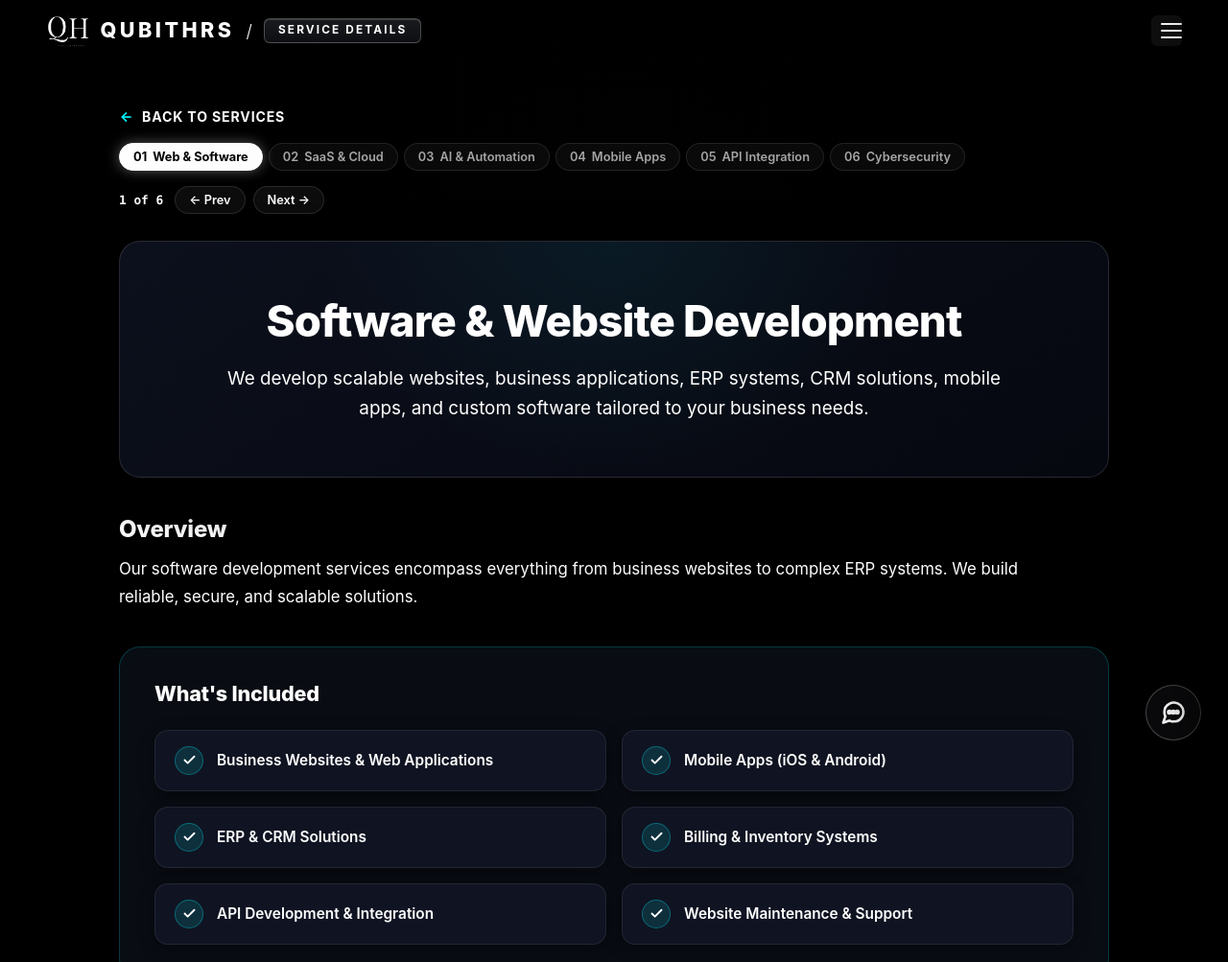
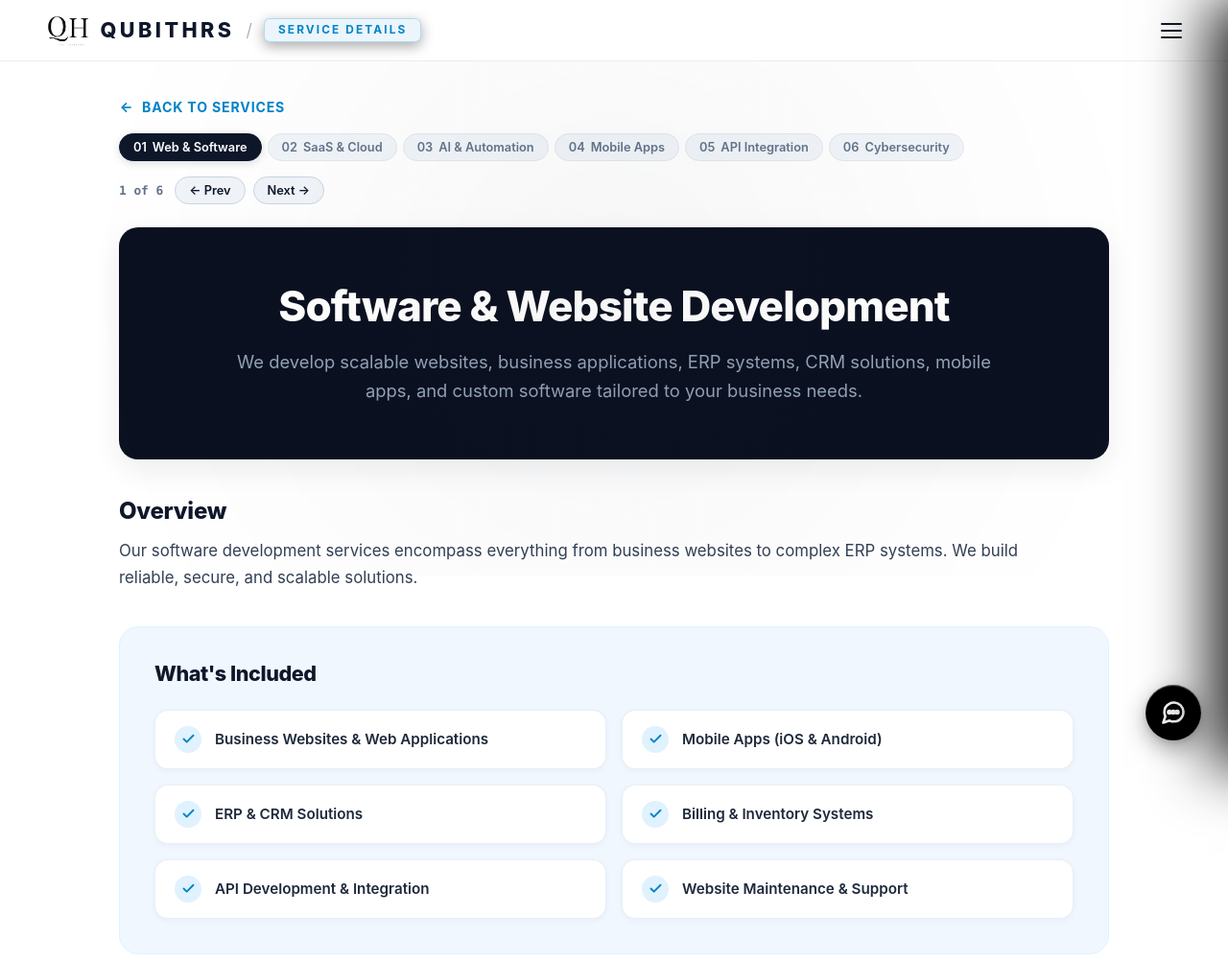
Before and after one commit to saurabhpandey0924-sys/Saurabh-Freelance-Website, a website: page service-detail.html in a window 1280 px wide. Shown: the top 1003 px of the page at 96% size. Drawn offline with Linux system fonts and the light colour scheme.

Commit message:
feat(service-detail): apply exact simple clean effective structure and content matching user reference

```diff
--- a/scripts/main.js
+++ b/scripts/main.js
@@ -730,6 +730,10 @@ function initServiceDetailPage() {
     window.initCleanSpecification();
     return;
   }
+  if (typeof window.initServiceDetailMotion === 'function') {
+    window.initServiceDetailMotion();
+    return;
+  }
 
   const detailContainer = document.getElementById('service-detail-container');
   if (!detailContainer) return;
--- a/scripts/service-detail-clean.js
+++ b/scripts/service-detail-clean.js
@@ -1,7 +1,7 @@
 /**
  * QUBITHRS CLEAN SERVICE SPECIFICATION ENGINE
  * Simple, Clean, Effective Specification Architecture
- * 100% Faithful to User Reference Screenshots & Brand Integration
+ * 100% Faithful to User Reference Screenshots & Simple Content Requirements
  */
 
 (function () {
@@ -16,6 +16,7 @@
     'cybersecurity-defense': 'Cybersecurity'
   };
 
+  // Simple, direct, business-friendly "What's Included" for all 6 divisions
   const WHATS_INCLUDED = {
     'software-web': [
       'Business Websites & Web Applications',
@@ -26,72 +27,75 @@
       'Website Maintenance & Support'
     ],
     'saas-cloud': [
-      'Multi-Tenant SaaS Architecture',
+      'Multi-Tenant SaaS Web Applications',
       'Automated Subscription Billing (Stripe)',
-      'User Access & Role Management (RBAC)',
-      'High-Concurrency Microservices & APIs',
-      'Docker Containerization & CI/CD Pipelines',
-      'Real-Time Analytics & Usage Dashboards'
+      'User Accounts & Role Permissions',
+      'Secure Cloud Database & Storage',
+      'Real-Time Analytics & Admin Dashboards',
+      'Cloud Hosting & 99.9% Uptime Setup'
     ],
     'ai-automation': [
-      'Autonomous AI Agents & Copilots',
-      'Enterprise Hybrid RAG & Vector Search',
-      'Automated CRM & Webhook Pipelines',
-      'Real-Time Token Streaming Engines',
-      'Intelligent Document Extraction & OCR',
-      'Hallucination Guardrails & Evaluation'
+      'Custom AI Chatbots & Support Assistants',
+      'Automated Lead Capture & CRM Workflows',
+      'Smart PDF & Invoice Document Extraction',
+      'WhatsApp & Email AI Auto-Responders',
+      'Internal Knowledge Search & FAQ Bots',
+      'Custom Webhook & Third-Party Automations'
     ],
     'mobile-apps': [
-      'Cross-Platform iOS & Android Apps',
-      'Offline-First Data Sync (SQLite)',
-      'Push Notifications (APNs & FCM)',
-      'Biometric Security (FaceID & Fingerprint)',
-      '60/120 FPS Fluid Gestures & Physics',
-      'App Store & Play Store Submissions'
+      'iOS & Android Apps (React Native & Flutter)',
+      'Offline Data Storage & Sync',
+      'Push Notifications & In-App Alerts',
+      'Biometric Login (FaceID & Fingerprint)',
+      'In-App Purchases & Subscriptions',
+      'App Store & Google Play Store Publishing'
     ],
     'api-integration': [
-      'Custom RESTful & GraphQL API Architecture',
-      'Payment Gateway Integration (Stripe & Razorpay)',
-      'Enterprise ERP & CRM Connectors',
-      'High-Throughput Message Queues (BullMQ)',
-      'Contract-First OpenAPI 3.1 & Typed SDKs',
-      'Circuit Breakers & Rate Limiting'
+      'Custom REST & GraphQL API Backends',
+      'Payment Gateway Integrations (Stripe, Razorpay)',
+      'CRM & ERP System Connectors',
+      'Automated Webhook Processing & Sync',
+      'Third-Party Software & Service Integrations',
+      'Secure Data Export & Reporting APIs'
     ],
     'cybersecurity-defense': [
-      'Penetration Testing & Security Audits',
-      'OWASP Top 10 Application Hardening',
-      'End-to-End Cryptography & Key Management',
-      'Cloudflare Enterprise WAF & DDoS Shields',
-      'Zero-Trust Architecture & Identity RBAC',
-      'SOC2 & GDPR Compliance Preparation'
+      'Web Application & Server Security Audits',
+      'Vulnerability Scanning & Bug Patching',
+      'SSL Certificates & End-to-End Encryption',
+      'Firewall Setup (WAF) & DDoS Protection',
+      'User Access Control & Password Security',
+      '24/7 Security Monitoring & Regular Backups'
     ]
   };
 
+  // Simple, clean, plain English overviews (2 short sentences each)
   const CUSTOM_OVERVIEWS = {
     'software-web': 'Our software development services encompass everything from business websites to complex ERP systems. We build reliable, secure, and scalable solutions.',
-    'saas-cloud': 'We engineer complete SaaS platforms with multi-tenancy, automated subscription billing, resilient cloud microservices, and customer management portals ready for scale.',
-    'ai-automation': 'Harness modern Large Language Models and intelligent agent frameworks to automate complex workflows, extract unstructured documents, and stream low-latency AI responses.',
-    'mobile-apps': 'Deliver fast, intuitive, and responsive mobile experiences across iOS and Android from a single codebase, equipped with offline-first synchronization and biometric security.',
-    'api-integration': 'Connect your disparate tools and power your applications with robust, secure, and lightning-fast RESTful and GraphQL APIs built for high concurrency.',
-    'cybersecurity-defense': 'We architect resilient digital fortifications for web applications, APIs, and cloud infrastructure, eliminating OWASP vulnerabilities and enforcing zero-trust access.'
+    'saas-cloud': 'Our SaaS solutions help you launch and scale subscription software. We handle multi-tenant architecture, automated payments, and reliable cloud infrastructure.',
+    'ai-automation': 'Our AI automation services help you save time and cut operational costs. We build custom AI assistants, automate lead capture, and connect your business tools seamlessly.',
+    'mobile-apps': 'Our mobile engineering services deliver high-quality apps for iPhone and Android. We build responsive interfaces, integrate push notifications, and handle complete store publishing.',
+    'api-integration': 'Our API integration services connect your disparate systems so data flows automatically. We eliminate manual data entry, reduce errors, and ensure reliable real-time sync.',
+    'cybersecurity-defense': 'Our security services protect your company against data breaches, hacking attempts, and malware. We test your systems, fix vulnerabilities, and ensure your customer data is safe.'
   };
 
+  // Simple, direct titles matching the screenshot
   const CUSTOM_TITLES = {
     'software-web': 'Software & Website Development',
     'saas-cloud': 'Custom SaaS & Cloud Architecture',
     'ai-automation': 'AI Agents & Workflow Automation',
-    'mobile-apps': 'Mobile & Cross-Platform Development',
-    'api-integration': 'API Engineering & Enterprise Integration',
+    'mobile-apps': 'Mobile App Development (iOS & Android)',
+    'api-integration': 'API Engineering & System Integration',
     'cybersecurity-defense': 'Cybersecurity & Cloud Defense'
   };
 
+  // Simple, clear subtitles
   const CUSTOM_SUBTITLES = {
     'software-web': 'We develop scalable websites, business applications, ERP systems, CRM solutions, mobile apps, and custom software tailored to your business needs.',
-    'saas-cloud': 'Transform your software vision into an investor-ready SaaS product powered by resilient cloud microservices, multi-tenancy, and subscription billing.',
-    'ai-automation': 'Embed autonomous LLM agents, intelligent RAG vector search, dynamic document analysis, and token-streaming copilots directly into your business workflows.',
-    'mobile-apps': 'High-performance iOS and Android applications built with React Native and Flutter, unified backends, and offline-first Progressive Web Apps (PWA).',
-    'api-integration': 'High-concurrency RESTful and GraphQL APIs, seamless third-party ERP/CRM integrations, payment gateway webhooks, and secure event-driven architectures.',
-    'cybersecurity-defense': 'Defense-grade web application firewalls, penetration testing, zero-trust architectures, and automated vulnerability audits to protect enterprise data.'
+    'saas-cloud': 'We build complete SaaS platforms with recurring subscription billing, user management, and scalable cloud hosting.',
+    'ai-automation': 'We build smart AI chatbots, automated business workflows, and document processing tools tailored to your daily operations.',
+    'mobile-apps': 'We develop fast, user-friendly mobile applications for iOS and Android with modern design, offline support, and smooth performance.',
+    'api-integration': 'We develop secure APIs and connect your software with payment gateways, CRMs, ERPs, and external web services.',
+    'cybersecurity-defense': 'We protect your web applications, servers, and business data with security audits, firewall configuration, and vulnerability patches.'
   };
 
   function initCleanSpecification() {
--- a/service-detail.html
+++ b/service-detail.html
@@ -28,16 +28,16 @@
   <!-- Stylesheets -->
   <link rel="stylesheet" href="styles/main.css?v=12">
   <link rel="stylesheet" href="styles/components.css?v=22">
-  <link rel="stylesheet" href="styles/service-clean.css?v=4">
+  <link rel="stylesheet" href="styles/service-clean.css?v=5">
   <link rel="stylesheet" href="styles/responsive.css?v=15">
 </head>
-<body class="qh-dark-page">
+<body class="qh-clean-detail-page">
   <!-- Navigation Bar -->
   <nav class="navbar transparent-nav" id="navbar">
     <div class="nav-container qh-nav-container">
       <div class="nav-brand-group">
         <a href="index.html" class="nav-brand qh-nav-brand" aria-label="QUBITHRS Tech Solutions Home">
-          <img src="assets/images/qh-logo-transparent.png" alt="QUBITHRS QH Logo" class="qh-brand-img">
+          <img src="assets/images/qh-logo-black-transparent.png" alt="QUBITHRS QH Logo" class="qh-brand-img">
           <span class="qh-brand-title">QUBITHRS</span>
         </a>
         <span class="nav-crumb-separator" aria-hidden="true">/</span>
@@ -257,7 +257,7 @@
 
   <!-- Scripts -->
   <script src="scripts/data.js?v=24"></script>
-  <script src="scripts/service-detail-clean.js?v=3"></script>
+  <script src="scripts/service-detail-clean.js?v=5"></script>
   <script src="scripts/tilt.js"></script>
   <script src="scripts/modal.js"></script>
   <script src="scripts/contact.js?v=23"></script>
--- a/styles/service-clean.css
+++ b/styles/service-clean.css
@@ -1,24 +1,51 @@
 /* ==========================================================================
-   QUBITHRS SPECIFICATION ARCHITECTURE
-   Pattern: Simple, Clean, Minimalist (from User Reference)
-   Theme: QUBITHRS Obsidian Dark Luxury (#000000, #FFFFFF, Electric Cyan #00F0FF)
+   QUBITHRS CLEAN SPECIFICATION PAGE
+   Matches User Reference Architecture: Simple, Clean, Effective
    ========================================================================== */
 
-/* Page Background & Base Tokens */
-body.qh-dark-page {
-  background-color: #000000 !important;
-  color: #FFFFFF !important;
+/* Page Background */
+body.qh-clean-detail-page {
+  background-color: #FFFFFF !important;
+  color: #0F172A !important;
   font-family: var(--font-body);
   margin: 0;
   padding: 0;
-  overflow-x: hidden;
+}
+
+/* Navbar Adaptations for Clean Light Page */
+body.qh-clean-detail-page .navbar {
+  background: rgba(255, 255, 255, 0.94) !important;
+  backdrop-filter: blur(12px) !important;
+  -webkit-backdrop-filter: blur(12px) !important;
+  border-bottom: 1px solid rgba(226, 232, 240, 0.8) !important;
+}
+
+body.qh-clean-detail-page .qh-brand-title {
+  color: #0F172A !important;
+}
+
+body.qh-clean-detail-page .nav-crumb-separator {
+  color: #94A3B8 !important;
+}
+
+body.qh-clean-detail-page .active-page-name {
+  color: #0284C7 !important;
+}
+
+body.qh-clean-detail-page .nav-active-page-pill {
+  background: rgba(2, 132, 199, 0.08) !important;
+  border-color: rgba(2, 132, 199, 0.25) !important;
+}
+
+body.qh-clean-detail-page .hamburger-line {
+  background-color: #0F172A !important;
 }
 
 /* Main Container */
 .clean-spec-wrapper {
   max-width: 1080px;
   margin: 0 auto;
-  padding: 110px 24px 80px 24px;
+  padding: 100px 24px 80px 24px;
 }
 
 /* Top Back Navigation Bar */
@@ -26,7 +53,7 @@ body.qh-dark-page {
   display: flex;
   align-items: center;
   justify-content: space-between;
-  margin-bottom: 28px;
+  margin-bottom: 24px;
   flex-wrap: wrap;
   gap: 16px;
 }
@@ -35,20 +62,19 @@ body.qh-dark-page {
   display: inline-flex;
   align-items: center;
   gap: 8px;
-  color: #00F0FF;
+  color: #0284C7;
   font-family: var(--font-heading);
   font-size: 0.88rem;
   font-weight: 700;
   letter-spacing: 0.06em;
   text-transform: uppercase;
   text-decoration: none;
-  transition: all 0.25s cubic-bezier(0.16, 1, 0.3, 1);
+  transition: all 0.2s ease;
 }
 
 .btn-back-services:hover {
-  color: #FFFFFF;
-  transform: translateX(-4px);
-  text-shadow: 0 0 10px rgba(0, 240, 255, 0.5);
+  color: #0369A1;
+  transform: translateX(-3px);
 }
 
 .clean-division-pills {
@@ -66,9 +92,9 @@ body.qh-dark-page {
   font-family: var(--font-heading);
   font-size: 0.8rem;
   font-weight: 600;
-  color: rgba(255, 255, 255, 0.65);
-  background: rgba(255, 255, 255, 0.04);
-  border: 1px solid rgba(255, 255, 255, 0.1);
+  color: #64748B;
+  background: #F1F5F9;
+  border: 1px solid #E2E8F0;
   border-radius: 9999px;
   cursor: pointer;
   text-decoration: none;
@@ -76,17 +102,15 @@ body.qh-dark-page {
 }
 
 .clean-div-btn:hover {
-  color: #FFFFFF;
-  background: rgba(255, 255, 255, 0.08);
-  border-color: rgba(255, 255, 255, 0.2);
+  color: #0F172A;
+  background: #E2E8F0;
 }
 
 .clean-div-btn.active {
-  color: #000000;
-  background: #FFFFFF;
-  border-color: #FFFFFF;
-  font-weight: 700;
-  box-shadow: 0 0 14px rgba(255, 255, 255, 0.35);
+  color: #FFFFFF;
+  background: #0F172A;
+  border-color: #0F172A;
+  box-shadow: 0 2px 8px rgba(15, 23, 42, 0.15);
 }
 
 .clean-pager-controls {
@@ -98,7 +122,7 @@ body.qh-dark-page {
 .clean-pager-indicator {
   font-family: var(--font-mono);
   font-size: 0.8rem;
-  color: rgba(255, 255, 255, 0.5);
+  color: #64748B;
   font-weight: 600;
   margin-right: 4px;
 }
@@ -111,9 +135,9 @@ body.qh-dark-page {
   font-family: var(--font-heading);
   font-size: 0.8rem;
   font-weight: 600;
-  color: #FFFFFF;
-  background: rgba(255, 255, 255, 0.05);
-  border: 1px solid rgba(255, 255, 255, 0.12);
+  color: #0F172A;
+  background: #F1F5F9;
+  border: 1px solid #CBD5E1;
   border-radius: 9999px;
   cursor: pointer;
   text-decoration: none;
@@ -121,59 +145,40 @@ body.qh-dark-page {
 }
 
 .clean-pager-btn:hover {
-  background: rgba(0, 240, 255, 0.15);
-  border-color: rgba(0, 240, 255, 0.4);
-  color: #00F0FF;
+  background: #E2E8F0;
+  border-color: #94A3B8;
+  color: #0284C7;
   transform: translateY(-1px);
 }
 
-/* Dark Hero Banner Card (Obsidian Glass) */
+/* Dark Hero Banner Card */
 .clean-hero-card {
-  background: linear-gradient(145deg, #0C101C 0%, #060810 100%);
-  border: 1px solid rgba(255, 255, 255, 0.12);
-  border-radius: 22px;
+  background: #0B1120;
+  border-radius: 20px;
   padding: clamp(40px, 6vw, 56px) clamp(24px, 5vw, 48px);
   text-align: center;
   color: #FFFFFF;
-  box-shadow: 0 20px 50px rgba(0, 0, 0, 0.7);
+  box-shadow: 0 10px 30px rgba(15, 23, 42, 0.08);
   margin-bottom: 40px;
-  position: relative;
-  overflow: hidden;
-}
-
-.clean-hero-card::before {
-  content: "";
-  position: absolute;
-  top: 0;
-  left: 50%;
-  transform: translateX(-50%);
-  width: 60%;
-  height: 100%;
-  background: radial-gradient(ellipse at top, rgba(0, 240, 255, 0.06) 0%, transparent 70%);
-  pointer-events: none;
 }
 
 .clean-hero-title {
   font-family: var(--font-heading);
-  font-size: clamp(2.1rem, 4vw, 2.85rem);
+  font-size: clamp(2rem, 4vw, 2.75rem);
   font-weight: 800;
   line-height: 1.2;
   letter-spacing: -0.02em;
   color: #FFFFFF;
   margin: 0 0 16px 0;
-  position: relative;
-  z-index: 1;
 }
 
 .clean-hero-subtitle {
   font-family: var(--font-body);
-  font-size: clamp(1.02rem, 1.8vw, 1.18rem);
+  font-size: clamp(1rem, 1.8vw, 1.15rem);
   line-height: 1.65;
   color: #94A3B8;
   max-width: 820px;
   margin: 0 auto;
-  position: relative;
-  z-index: 1;
 }
 
 /* Overview Section */
@@ -185,7 +190,7 @@ body.qh-dark-page {
   font-family: var(--font-heading);
   font-size: 1.5rem;
   font-weight: 800;
-  color: #FFFFFF;
+  color: #0F172A;
   margin: 0 0 12px 0;
   letter-spacing: -0.01em;
 }
@@ -193,29 +198,27 @@ body.qh-dark-page {
 .clean-overview-text {
   font-family: var(--font-body);
   font-size: 1.05rem;
-  line-height: 1.75;
-  color: #CBD5E1;
+  line-height: 1.7;
+  color: #334155;
   margin: 0;
   max-width: 960px;
 }
 
-/* "What's Included" Container (Obsidian Frame with Cyan Accents) */
+/* "What's Included" Container */
 .clean-included-box {
-  background: rgba(12, 16, 26, 0.75);
-  border: 1px solid rgba(0, 240, 255, 0.2);
-  border-radius: 22px;
+  background: #F0F7FF;
+  border: 1px solid #E0F2FE;
+  border-radius: 20px;
   padding: clamp(28px, 4vw, 36px);
   margin-bottom: 48px;
-  box-shadow: 0 10px 30px rgba(0, 0, 0, 0.5), inset 0 0 20px rgba(0, 240, 255, 0.02);
 }
 
 .clean-included-title {
   font-family: var(--font-heading);
   font-size: 1.35rem;
   font-weight: 800;
-  color: #FFFFFF;
+  color: #0F172A;
   margin: 0 0 24px 0;
-  letter-spacing: -0.01em;
 }
 
 .clean-included-grid {
@@ -231,30 +234,29 @@ body.qh-dark-page {
 }
 
 .clean-included-item {
-  background: #101422;
+  background: #FFFFFF;
   border-radius: 14px;
   padding: 16px 20px;
   display: flex;
   align-items: center;
   gap: 14px;
-  box-shadow: 0 4px 16px rgba(0, 0, 0, 0.4);
-  border: 1px solid rgba(255, 255, 255, 0.08);
+  box-shadow: 0 2px 6px rgba(15, 23, 42, 0.04);
+  border: 1px solid rgba(226, 232, 240, 0.7);
   transition: transform 0.2s ease, box-shadow 0.2s ease, border-color 0.2s ease;
 }
 
 .clean-included-item:hover {
   transform: translateY(-2px);
-  box-shadow: 0 8px 24px rgba(0, 0, 0, 0.6), 0 0 20px rgba(0, 240, 255, 0.1);
-  border-color: rgba(0, 240, 255, 0.4);
+  box-shadow: 0 6px 16px rgba(15, 23, 42, 0.08);
+  border-color: #38BDF8;
 }
 
 .clean-check-badge {
-  width: 30px;
-  height: 30px;
+  width: 28px;
+  height: 28px;
   border-radius: 50%;
-  background: rgba(0, 240, 255, 0.12);
-  border: 1px solid rgba(0, 240, 255, 0.3);
-  color: #00F0FF;
+  background: #E0F2FE;
+  color: #0284C7;
   display: flex;
   align-items: center;
   justify-content: center;
@@ -263,9 +265,9 @@ body.qh-dark-page {
 
 .clean-item-text {
   font-family: var(--font-body);
-  font-size: 0.96rem;
+  font-size: 0.95rem;
   font-weight: 600;
-  color: #FFFFFF;
+  color: #1E293B;
   line-height: 1.4;
 }
 
@@ -276,7 +278,7 @@ body.qh-dark-page {
   gap: 32px;
   margin-bottom: 48px;
   padding-top: 32px;
-  border-top: 1px solid rgba(255, 255, 255, 0.1);
+  border-top: 1px solid #E2E8F0;
 }
 
 @media (max-width: 900px) {
@@ -286,11 +288,10 @@ body.qh-dark-page {
 }
 
 .clean-spec-card {
-  background: #0B0F1A;
-  border: 1px solid rgba(255, 255, 255, 0.1);
+  background: #F8FAFC;
+  border: 1px solid #E2E8F0;
   border-radius: 18px;
   padding: 28px;
-  box-shadow: 0 10px 30px rgba(0, 0, 0, 0.5);
 }
 
 .clean-spec-heading {
@@ -300,7 +301,7 @@ body.qh-dark-page {
   font-family: var(--font-heading);
   font-size: 1.2rem;
   font-weight: 700;
-  color: #FFFFFF;
+  color: #0F172A;
   margin: 0 0 20px 0;
 }
 
@@ -319,11 +320,11 @@ body.qh-dark-page {
   gap: 10px;
   font-size: 0.92rem;
   line-height: 1.5;
-  color: #E2E8F0;
+  color: #334155;
 }
 
 .clean-deliv-bullet {
-  color: #00F0FF;
+  color: #0284C7;
   font-weight: 700;
   line-height: 1;
   margin-top: 4px;
@@ -334,22 +335,22 @@ body.qh-dark-page {
   justify-content: space-between;
   align-items: center;
   padding: 10px 0;
-  border-bottom: 1px solid rgba(255, 255, 255, 0.08);
+  border-bottom: 1px solid #E2E8F0;
   font-size: 0.9rem;
 }
 
 .clean-param-key {
-  color: rgba(255, 255, 255, 0.6);
+  color: #64748B;
   font-weight: 500;
 }
 
 .clean-param-val {
-  color: #FFFFFF;
+  color: #0F172A;
   font-weight: 700;
 }
 
 .clean-param-val.highlight {
-  color: #00F0FF;
+  color: #0284C7;
   font-family: var(--font-mono);
 }
 
@@ -362,12 +363,12 @@ body.qh-dark-page {
 
 .clean-tag-pill {
   padding: 4px 10px;
-  background: rgba(255, 255, 255, 0.05);
-  border: 1px solid rgba(255, 255, 255, 0.12);
+  background: #FFFFFF;
+  border: 1px solid #CBD5E1;
   border-radius: 6px;
   font-family: var(--font-mono);
   font-size: 0.75rem;
-  color: #FFFFFF;
+  color: #1E293B;
   font-weight: 500;
 }
 
@@ -376,8 +377,8 @@ body.qh-dark-page {
   align-items: center;
   gap: 8px;
   font-size: 0.85rem;
-  color: #86EFAC;
-  margin-top: 8px;
+  color: #166534;
+  margin-top: 6px;
 }
 
 /* Action Buttons Footer */
@@ -395,23 +396,22 @@ body.qh-dark-page {
   align-items: center;
   gap: 10px;
   padding: 14px 28px;
-  background: #00F0FF;
-  color: #000000;
+  background: #0284C7;
+  color: #FFFFFF;
   font-family: var(--font-heading);
   font-size: 0.95rem;
   font-weight: 700;
   border-radius: 9999px;
   text-decoration: none;
-  transition: all 0.25s cubic-bezier(0.16, 1, 0.3, 1);
-  box-shadow: 0 0 20px rgba(0, 240, 255, 0.35);
-  border: none;
+  transition: all 0.2s ease;
+  box-shadow: 0 4px 12px rgba(2, 132, 199, 0.25);
 }
 
 .btn-clean-primary:hover {
-  background: #FFFFFF;
-  color: #000000;
+  background: #0369A1;
   transform: translateY(-2px);
-  box-shadow: 0 0 30px rgba(255, 255, 255, 0.6);
+  box-shadow: 0 6px 16px rgba(2, 132, 199, 0.35);
+  color: #FFFFFF;
 }
 
 .btn-clean-secondary {
@@ -419,20 +419,19 @@ body.qh-dark-page {
   align-items: center;
   gap: 8px;
   padding: 14px 26px;
-  background: rgba(255, 255, 255, 0.06);
-  color: #FFFFFF;
+  background: #F1F5F9;
+  color: #0F172A;
   font-family: var(--font-heading);
   font-size: 0.95rem;
   font-weight: 600;
   border-radius: 9999px;
   text-decoration: none;
-  border: 1px solid rgba(255, 255, 255, 0.16);
+  border: 1px solid #CBD5E1;
   transition: all 0.2s ease;
 }
 
 .btn-clean-secondary:hover {
-  background: rgba(255, 255, 255, 0.12);
-  border-color: rgba(255, 255, 255, 0.3);
+  background: #E2E8F0;
   transform: translateY(-2px);
-  color: #FFFFFF;
+  color: #0F172A;
 }
```
